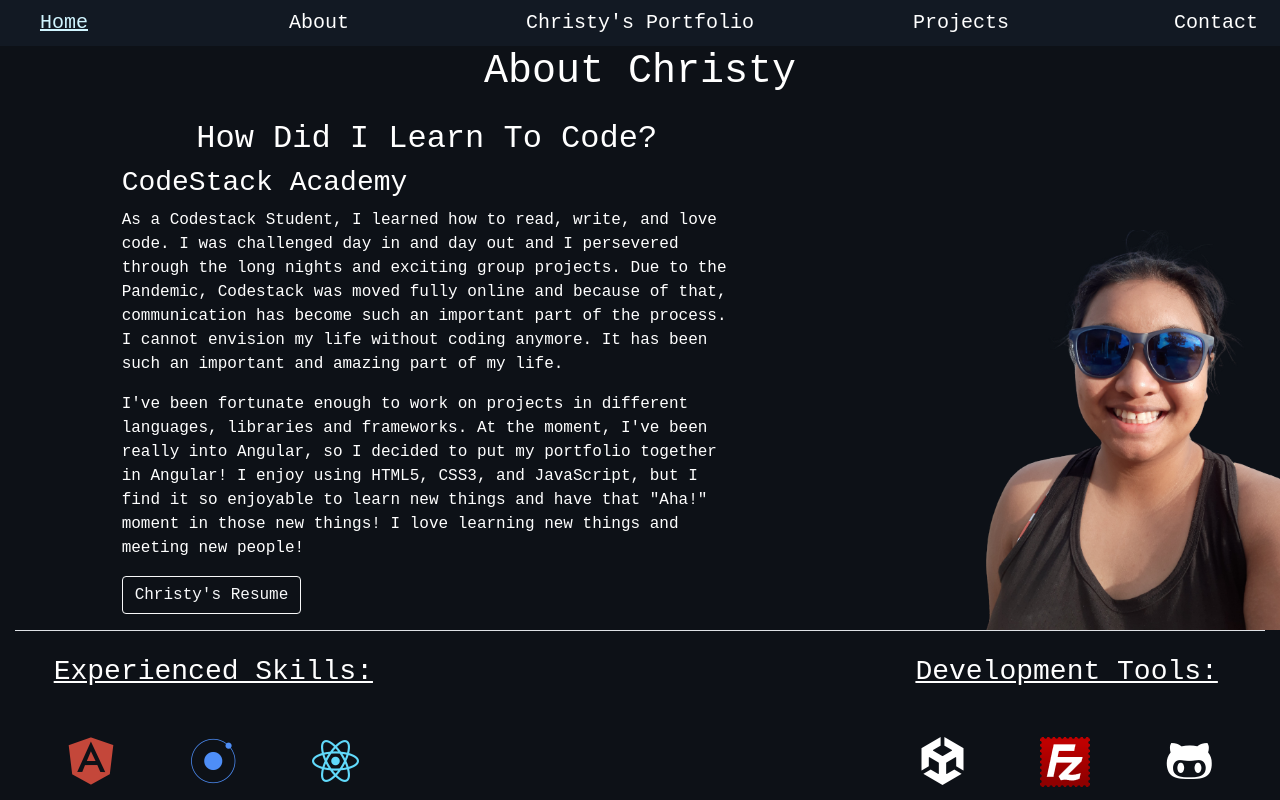
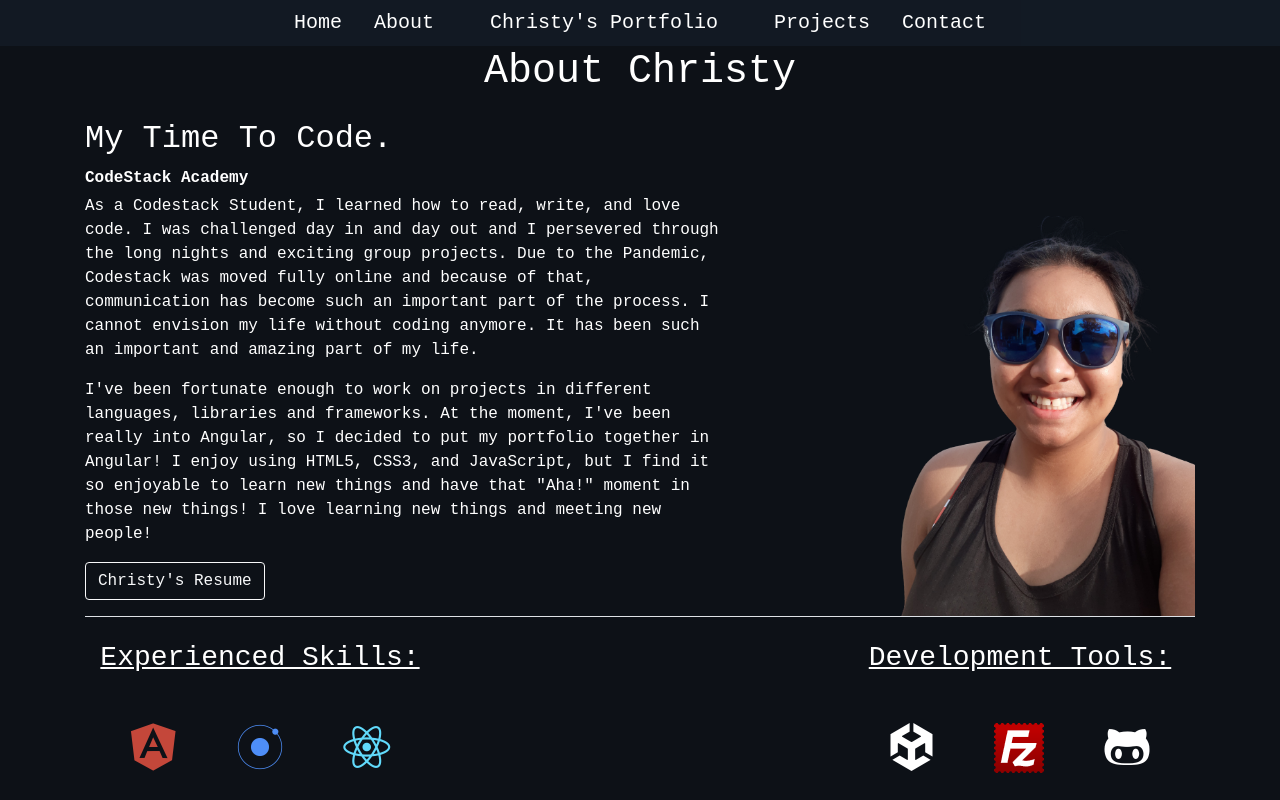
Before and after one commit to christycreme95/portfolio, an Angular app: page /about in a window 1280 px wide. Shown: the top 800 px of the page. Built offline with nearby package versions, Linux system fonts and the light colour scheme; a web font is replaced by a local one.

Commit message:
updated project page.

```diff
--- a/src/app/components/nav/nav.component.html
+++ b/src/app/components/nav/nav.component.html
@@ -1,19 +1,19 @@
 <!-- The Normal Nav on big screen -->
 <div class="d-none d-lg-block">
-    <ul class="nav fixed-top center justify-content-between bg">
-        <li class="nav-item fixedSize text-center">
+    <ul class="nav fixed-top center bg">
+        <li class="nav-item text-center">
             <a class="nav-link" #home routerLink='/home'>Home</a>
         </li>
-        <li class="nav-item fixedSize text-center">
+        <li class="nav-item text-center">
             <a class="nav-link" #nav routerLink='/about'>About</a>
         </li>
-        <li class="nav-item text-center">
+        <li class="nav-item text-center mx-4">
             <a class="nav-link no">Christy's Portfolio</a>
         </li>
-        <li class="nav-item fixedSize text-center">
+        <li class="nav-item text-center">
             <a class="nav-link" #projects routerLink='/projects'>Projects</a>
         </li>
-        <li class="nav-item fixedSize text-center">
+        <li class="nav-item text-center">
             <a class="nav-link" #contact routerLink='/contact'>Contact</a>
         </li>
     </ul>
--- a/src/app/pages/about/about.component.html
+++ b/src/app/pages/about/about.component.html
@@ -1,4 +1,4 @@
-<div class="container-fluid mt-5">
+<div class="container mt-5">
 <!-- Top h1 -->
     <div class="row">
         <div class="col-12">
@@ -9,10 +9,9 @@
     </div>
 
     <div class="row">
-        <div class="col-1"></div>
-        <div class="col-md-6">
-            <h2 class="mt-3 center">How Did I Learn To Code?</h2>
-            <h3>CodeStack Academy</h3>
+        <div class="col-12 col-md-6 col-lg-7">
+            <h2 class="mt-3">My Time To Code.</h2>
+            <p class="mb-1"><b>CodeStack Academy</b></p>
             <p>
                 As a Codestack Student, I learned how to read, write, and love code. I was challenged day in and day out and I persevered through the long nights and exciting group projects. Due to the Pandemic, Codestack was moved fully online and because of that, communication has become such an important part of the process. I cannot envision my life without coding anymore. It has been such an important and amazing part of my life.
             </p>
@@ -22,13 +21,12 @@
             <a href="../../../assets/pdf/ChristyEangResume2021.pdf" target="_blank" class="btn btn-outline-light mb-3">Christy's Resume</a>
 
         </div>
-        <div class="col-12 col-md-5 mr-0 d-flex justify-content-end align-items-end p-0">
+        <div class="col-12 col-md-6 col-lg-5 mr-0 d-flex justify-content-end align-items-end">
             <img src="../../../assets/images/MyPic.png" height="400px" alt="Picture of Christy">
         </div>
     </div>
-
     <!-- Information About My Experience -->
-    <div class="border-top mb-4"></div>
+    <div class="border-top mx-0 mb-4"></div>
     <div class="row">
         <div class="col-sm-6 col-lg-4">
             <h3 class="center mb-5"><u>Experienced Skills:</u></h3>
--- a/src/app/pages/home/home.component.css
+++ b/src/app/pages/home/home.component.css
@@ -4,3 +4,16 @@
 .fontbig{
     font-size: 50px;
 }
+
+
+@media only screen and (max-width: 420px) {
+    .myFace{
+        width: 300px;
+        height: auto;
+    }
+}
+/* @media only screen and (min-width: 420px){
+    .myFace{
+
+    }
+} */
--- a/src/app/pages/home/home.component.html
+++ b/src/app/pages/home/home.component.html
@@ -16,7 +16,7 @@
                 </div>
             </div>
             <div class="col-12 col-md-6 col-lg-5 order-1 order-md-2 center">
-                <img src="../../../assets/images/christypic.png" alt="A picture of Christy in a grey polo.">
+                <img src="../../../assets/images/christypic.png" class="myFace" alt="A picture of Christy in a grey polo.">
             </div>
         </div>
     </div>
--- a/src/app/pages/projects/projects.component.css
+++ b/src/app/pages/projects/projects.component.css
@@ -13,3 +13,15 @@
     bottom: 20px;
     font-size: 12px;
 } */
+.hover{
+    border-radius: 10px;
+    color: white;
+    box-shadow: 0px 5px 12px #2e2e2e;
+    transition-duration: .5s;
+}
+.hover:hover{
+    text-decoration: none;
+    color: #d1f5ff;
+    transform:scale(1.07,1.07);
+    transition-duration: .4s;
+}
--- a/src/app/pages/projects/projects.component.html
+++ b/src/app/pages/projects/projects.component.html
@@ -3,7 +3,7 @@
 <div class="container">
     <div class="row">
         <div class="col-12 col-md-6 col-lg-4 stretch" *ngFor="let proj of projects">
-            <div class="projBox p-3 my-3 rounded">
+            <div class="hover projBox p-3 my-3 rounded">
                 <a class="text-decoration-none text-light" target="_blank" href="{{proj.src}}">
                 <img src={{proj.picture}} class="img-fluid" alt="Christy's Project {{proj.name}}">
 
```
